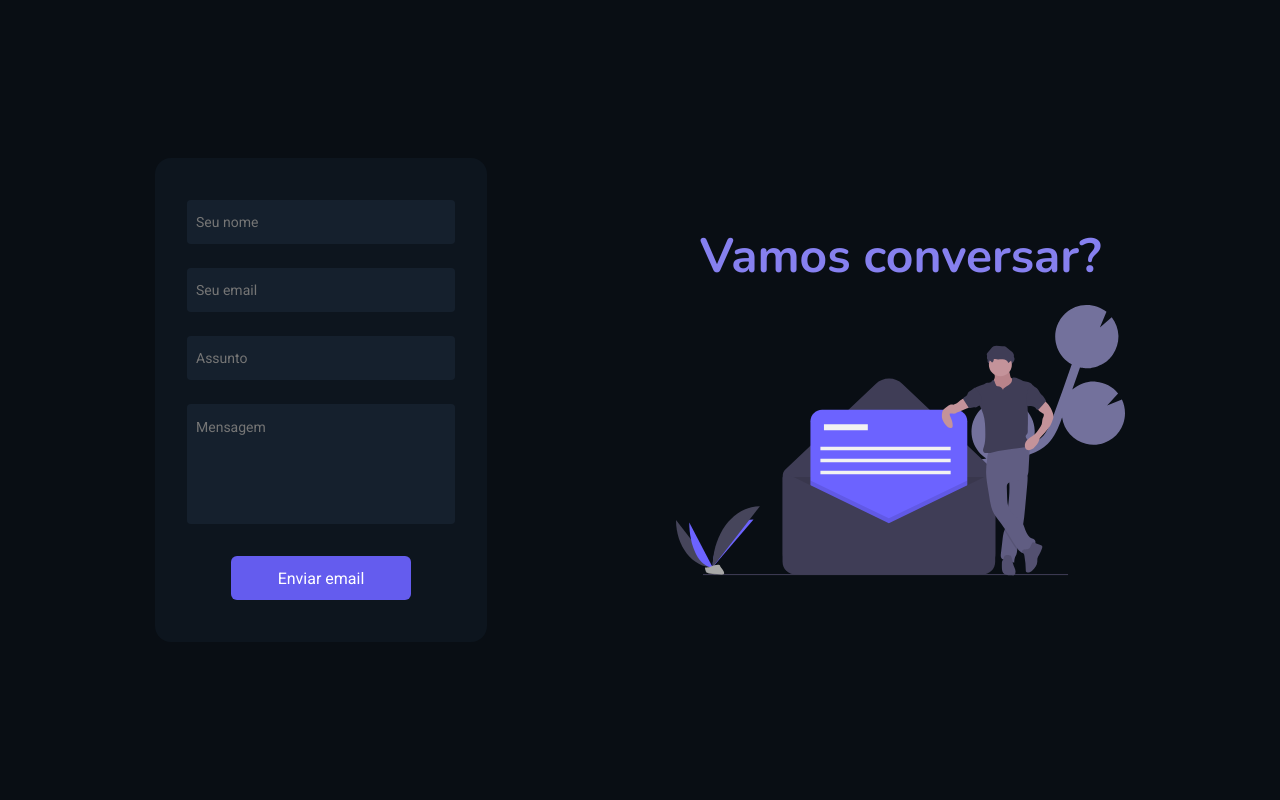
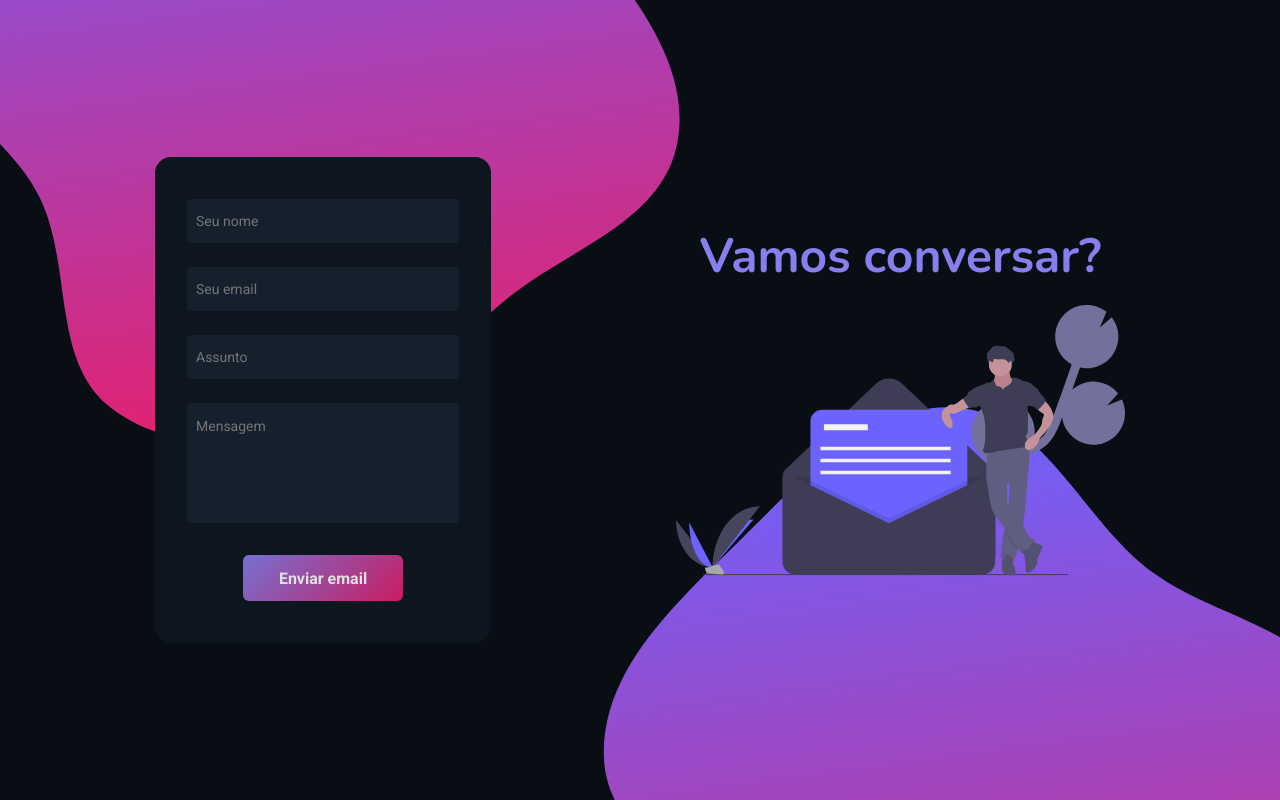
Before and after one commit to EddyPBR/eddypbr-website, a Next.js app: page /contato in a window 1280 px wide. Built offline with nearby package versions, Linux system fonts and the light colour scheme.

Commit message:
:package: Alterando estilização da página contato

```diff
--- a/src/pages/contato.tsx
+++ b/src/pages/contato.tsx
@@ -1,7 +1,7 @@
 import Head from "next/head";
 import { useState, FormEvent } from "react";
 
-import { Contact, Form } from "../styles/Contato";
+import { Contact, Form, Blobs } from "../styles/Contato";
 
 export default function Contato() {
   const [name, setName] = useState("");
@@ -44,6 +44,11 @@ export default function Contato() {
           <img src="./images/email.svg" alt="Fale com EddyPBR enviando um email" />
         </div>
       </Contact>
+
+      <Blobs>
+        <img src="./images/blob-contact-top.svg" alt="Fale com EddyPBR enviando um email" />
+        <img src="./images/blob-contact-bottom.svg" alt="Fale com EddyPBR enviando um email" />
+      </Blobs>
     </>
   )
 }
--- a/src/styles/Contato.tsx
+++ b/src/styles/Contato.tsx
@@ -10,7 +10,7 @@ export const Contact = styled.main`
   justify-content: space-between;
   align-items: center;
 
-  @media(max-width: 960px) {
+  @media(max-width: 920px) {
     justify-content: center;
     flex-wrap: wrap-reverse;
     gap: 6.4rem;
@@ -22,7 +22,7 @@ export const Contact = styled.main`
     max-width: 446rem;
     margin: 4rem 0;
 
-    @media(max-width: 960px) {
+    @media(max-width: 920px) {
       margin: 0;
     }
 
@@ -34,13 +34,17 @@ export const Contact = styled.main`
       text-align: center;
       margin-bottom: 1.6rem;
       color: ${props => props.theme.colors.primary};
+
+      @media(max-width: 920px) {
+        color: ${props => props.theme.colors.headingLight};
+      }
     }
   }
 `;
 
 export const Form = styled.form`
   width: 100%;
-  max-width: 33.2rem;
+  max-width: 33.6rem;
 
   background-color: #0D151E;
 
@@ -79,18 +83,20 @@ export const Form = styled.form`
   > button {
     margin-top: calc(3.2rem - 2.4rem);
     width: 100%;
-    max-width: 18rem;
-    height: 4.4rem;
+    max-width: 16rem;
+    height: 4.6rem;
     border-radius: 0.6rem;
 
     font: ${props => props.theme.fonts.text};
-    background-color: ${props => props.theme.colors.primaryDark};
+    background: linear-gradient(135deg, ${props => props.theme.colors.primary}, ${props => props.theme.colors.secondary});
     color: ${props => props.theme.colors.white};
     cursor: pointer;
 
     transition: filter .2s;
     outline: 0;
     border: 0;
+    font-weight: bold;
+    filter: brightness(0.88);
 
     display: flex;
     justify-content: center;
@@ -98,7 +104,40 @@ export const Form = styled.form`
     align-self: center;
 
     &:hover {
-      filter: brightness(0.92);
+      filter: brightness(1);
     }
   }
 `;
+
+export const Blobs = styled.div`
+  overflow: hidden;
+  max-width: 100%;
+
+  > img {
+    position: fixed;
+    z-index: -1;
+    width: 40%;
+
+    @media(max-width: 1280px) {
+      width: 56%;
+    }
+
+    @media(max-width: 720px) {
+      width: 72%;
+    }
+
+    @media(max-width: 420px) {
+      width: 100%;
+    }
+
+    &:first-child {
+      top: 0;
+      left: 0;
+    }
+
+    &:last-child {
+      bottom: 0;
+      right: 0;
+    }
+  }
+`;
```
